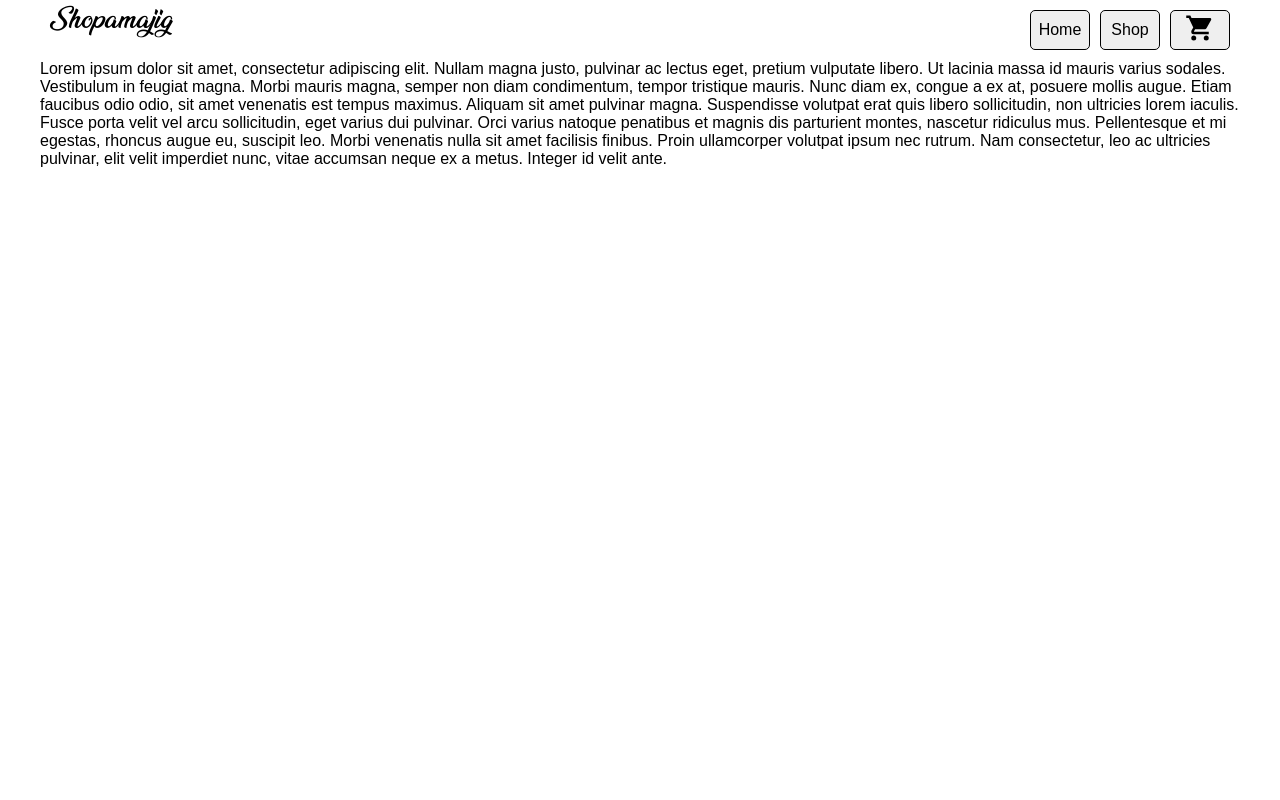
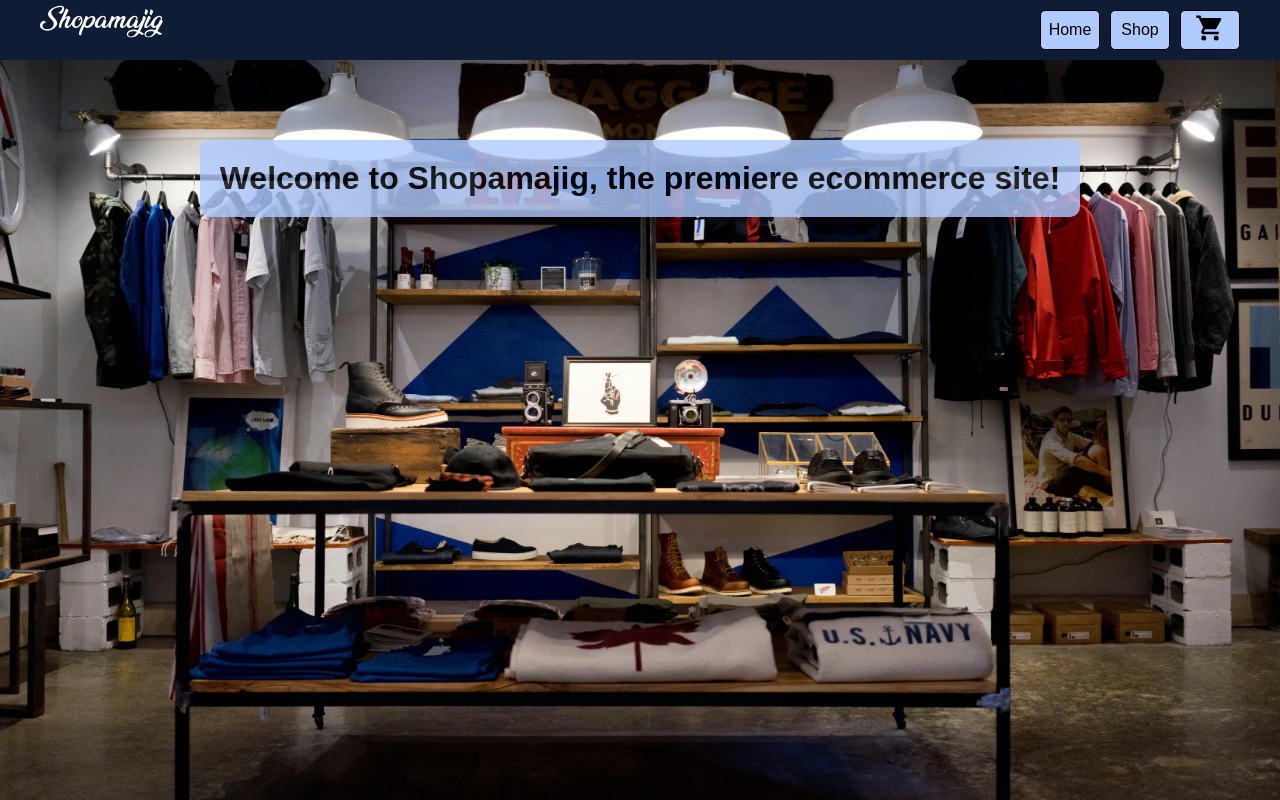
Before and after one commit to kyledinardi/shopping-cart, a React (Vite) app: page / in a window 1280 px wide. Built offline with nearby package versions, Linux system fonts and the light colour scheme.

Commit message:
Style homepage and add more styles to Navbar

```diff
--- a/index.html
+++ b/index.html
@@ -4,7 +4,7 @@
     <meta charset="UTF-8" />
     <link rel="icon" type="image/svg+xml" href="/vite.svg" />
     <meta name="viewport" content="width=device-width, initial-scale=1.0" />
-    <title>Shopping</title>
+    <title>Shopamajig</title>
   </head>
   <body>
     <div id="root"></div>
--- a/src/components/Home.jsx
+++ b/src/components/Home.jsx
@@ -1,19 +1,9 @@
+import styles from '../style/Home.module.css'
+
 export default function Home() {
   return (
-    <div>
-      Lorem ipsum dolor sit amet, consectetur adipiscing elit. Nullam magna
-      justo, pulvinar ac lectus eget, pretium vulputate libero. Ut lacinia massa
-      id mauris varius sodales. Vestibulum in feugiat magna. Morbi mauris magna,
-      semper non diam condimentum, tempor tristique mauris. Nunc diam ex, congue
-      a ex at, posuere mollis augue. Etiam faucibus odio odio, sit amet
-      venenatis est tempus maximus. Aliquam sit amet pulvinar magna. Suspendisse
-      volutpat erat quis libero sollicitudin, non ultricies lorem iaculis. Fusce
-      porta velit vel arcu sollicitudin, eget varius dui pulvinar. Orci varius
-      natoque penatibus et magnis dis parturient montes, nascetur ridiculus mus.
-      Pellentesque et mi egestas, rhoncus augue eu, suscipit leo. Morbi
-      venenatis nulla sit amet facilisis finibus. Proin ullamcorper volutpat
-      ipsum nec rutrum. Nam consectetur, leo ac ultricies pulvinar, elit velit
-      imperdiet nunc, vitae accumsan neque ex a metus. Integer id velit ante.
+    <div className={styles.home}>
+      <h1>Welcome to Shopamajig, the premiere ecommerce site!</h1>
     </div>
   );
 }
--- a/src/components/Navbar.jsx
+++ b/src/components/Navbar.jsx
@@ -3,6 +3,7 @@ import styles from '../style/Navbar.module.css';
 
 export default function Navbar() {
   return (
+    <div className={styles.navWrapper}>
       <nav className={styles.nav}>
         <Link to='/' className={styles.logo}>
           Shopamajig
@@ -30,5 +31,6 @@ export default function Navbar() {
           </li>
         </ul>
       </nav>
+    </div>
   );
 }
--- a/src/components/Shop.jsx
+++ b/src/components/Shop.jsx
@@ -1,3 +1,5 @@
+import styles from '../style/Shop.module.css';
+
 export default function Shop() {
   return (
     <div>
--- /dev/null
+++ b/src/style/Home.module.css
@@ -0,0 +1,12 @@
+.home {
+  max-width: 1200px;
+  margin: 50px auto;
+}
+
+.home h1 {
+  background-color: #AFCBFF;
+  opacity: 0.8;
+  border-radius: 10px;
+  padding: 20px;
+  margin: 30px;
+}
--- a/src/style/Navbar.module.css
+++ b/src/style/Navbar.module.css
@@ -1,5 +1,11 @@
+.navWrapper {
+  padding: 10px;
+  background-color: #0e1c36;
+}
+
 .nav {
-  margin: 10px;
+  max-width: 1200px;
+  margin: auto;
 }
 
 .logo {
@@ -7,7 +13,7 @@
   height: 40px;
   font-family: 'Ananda Black', sans-serif;
   font-size: 1.5rem;
-  color: black;
+  color: white;
   text-decoration: none;
 }
 
@@ -30,6 +36,7 @@
   padding: 0;
   font-size: 1rem;
   font-family: Arial, Helvetica, sans-serif;
+  background-color: #afcbff;
 }
 
 .nav svg {
--- a/src/style/index.css
+++ b/src/style/index.css
@@ -5,6 +5,9 @@
 
 body {
   margin: 0;
+  background-image: url(../../public/clark-street-mercantile-P3pI6xzovu0-unsplash.webp);
+  background-position: center;
+  background-size: cover;
 }
 
 #root {
@@ -12,6 +15,8 @@ body {
   grid-template-rows: max-content 1fr;
   font-family: Arial, Helvetica, sans-serif;
   position: relative;
-  max-width: 1200px;
   margin: auto;
+  background-color: transparent;
+  min-height: 100vh;
+  border-radius: 10px;
 }
```
Also changed, not shown: public/clark-street-mercantile-P3pI6xzovu0-unsplash.webp (added), src/style/Shop.module.css (added). Lines whose indentation alone changed are shown as unchanged.
